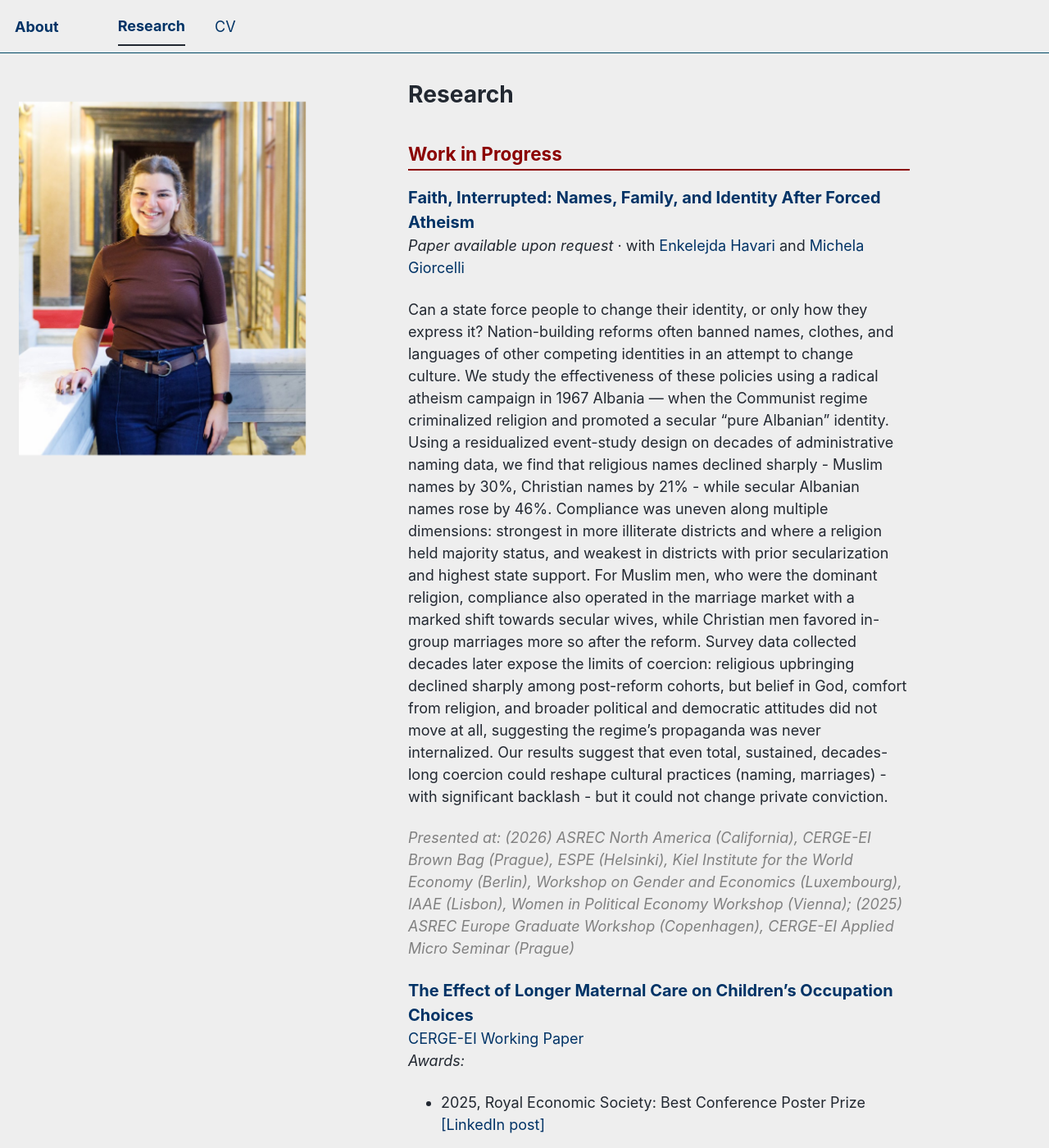
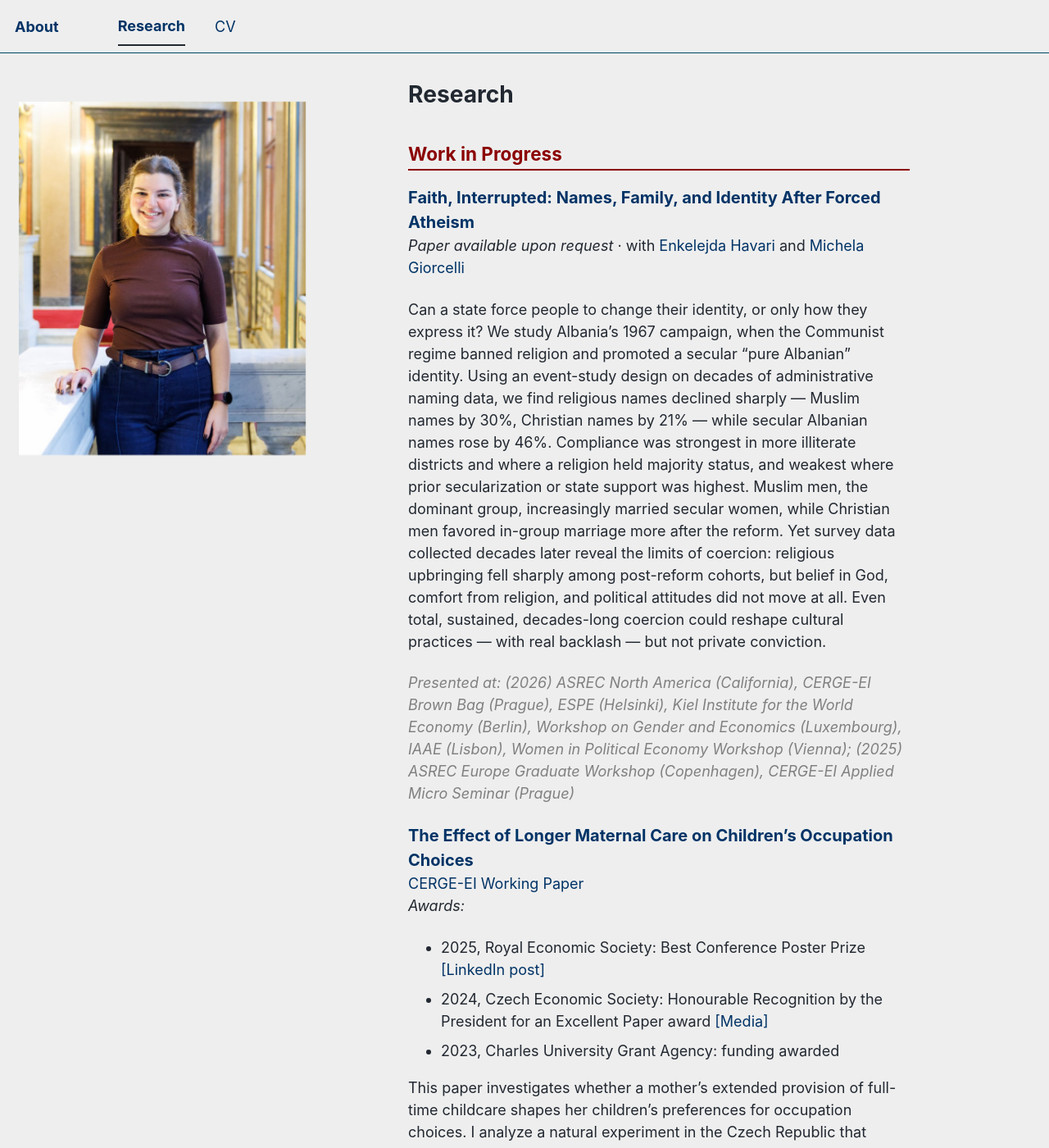
Before and after one commit to sofianasinani/sofianasinani.github.io, a Jekyll site: the page built from _publications/publications.md, in a window 1280 px wide and 1400 px high. Shown: the whole window at 82% size. Built offline with Jekyll 4.4.1, drawn with Linux system fonts in a browser that asks for light colours; a script bundle is joined from its source files by our own code; library files that are not in the unit come from our copies.

Commit message:
Update publications.md

```diff
--- a/_publications/publications.md
+++ b/_publications/publications.md
@@ -12,8 +12,7 @@ author_profile: true
 *Paper available upon request* · with [Enkelejda Havari](https://sites.google.com/site/enkehavari/) and [Michela Giorcelli](http://www.giorcellimichela.com/)
 <br>
 
-Can a state force people to change their identity, or only how they express it? Nation-building reforms often banned names, clothes, and languages of other competing identities in an attempt to change culture. We study the effectiveness of these policies using a radical atheism campaign in 1967 Albania — when the Communist regime criminalized religion and promoted a secular "pure Albanian" identity. Using a residualized event-study design on decades of administrative naming data, we find that religious names declined sharply - Muslim names by 30%, Christian names by 21% - while secular Albanian names rose by 46%. Compliance was uneven along multiple dimensions: strongest in more illiterate districts and where a religion held majority status, and weakest in districts with prior secularization and highest state support. For Muslim men, who were the dominant religion, compliance also operated in the marriage market with a marked shift towards secular wives, while Christian men favored in-group marriages more so after the reform. Survey data collected decades later expose the limits of coercion: religious upbringing declined sharply among post-reform cohorts, but belief in God, comfort from religion, and broader political and democratic attitudes did not move at all, suggesting the regime’s propaganda was never internalized. Our results suggest that even total, sustained, decades-long coercion could
-reshape cultural practices (naming, marriages) - with significant backlash - but it could not change private conviction.
+Can a state force people to change their identity, or only how they express it? We study Albania's 1967 campaign, when the Communist regime banned religion and promoted a secular "pure Albanian" identity. Using an event-study design on decades of administrative naming data, we find religious names declined sharply — Muslim names by 30%, Christian names by 21% — while secular Albanian names rose by 46%. Compliance was strongest in more illiterate districts and where a religion held majority status, and weakest where prior secularization or state support was highest. Muslim men, the dominant group, increasingly married secular women, while Christian men favored in-group marriage more after the reform. Yet survey data collected decades later reveal the limits of coercion: religious upbringing fell sharply among post-reform cohorts, but belief in God, comfort from religion, and political attitudes did not move at all. Even total, sustained, decades-long coercion could reshape cultural practices — with real backlash — but not private conviction.
 
 <p><em><span style="color: grey;">Presented at: (2026) ASREC North America (California), CERGE-EI Brown Bag (Prague), ESPE (Helsinki), Kiel Institute for the World Economy (Berlin), Workshop on Gender and Economics (Luxembourg), IAAE (Lisbon), Women in Political Economy Workshop (Vienna); (2025) ASREC Europe Graduate Workshop (Copenhagen), CERGE-EI Applied Micro Seminar (Prague)</span></em></p>
 
```
